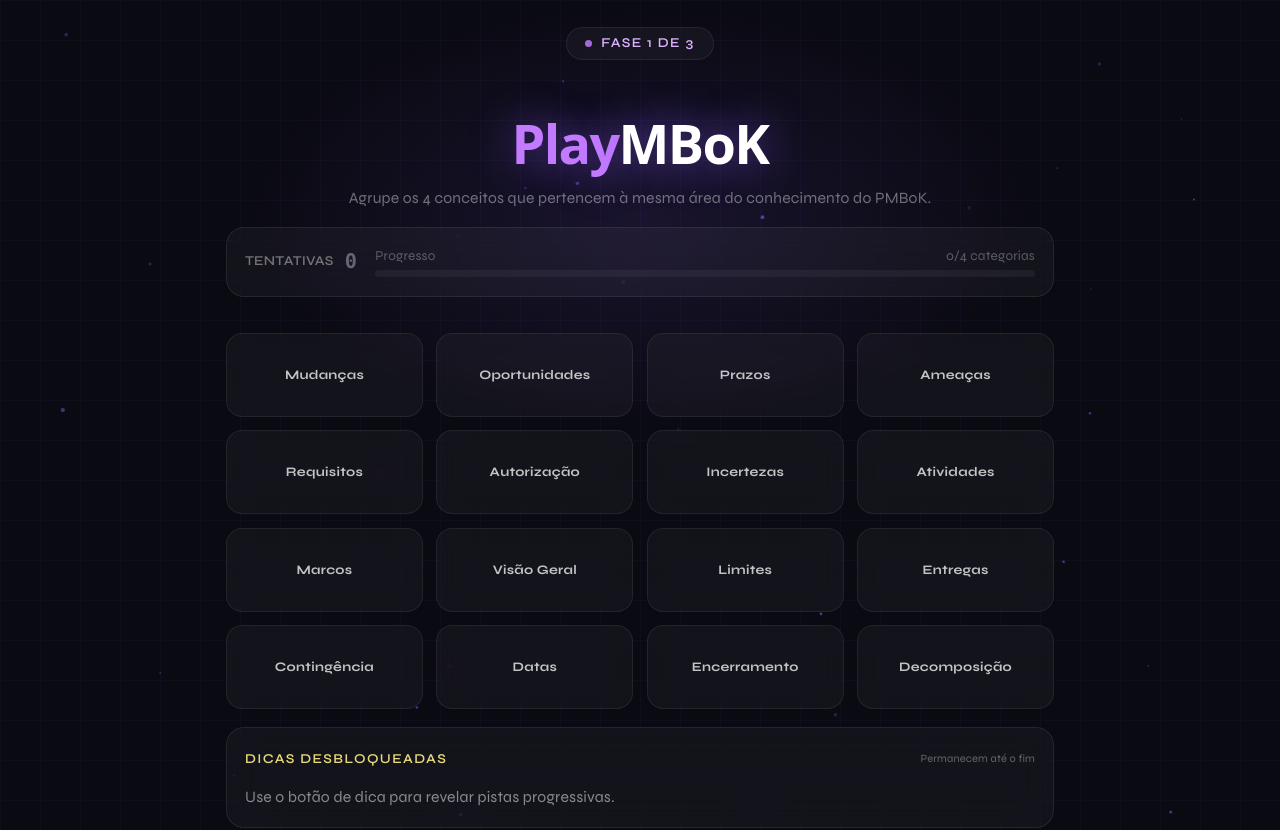
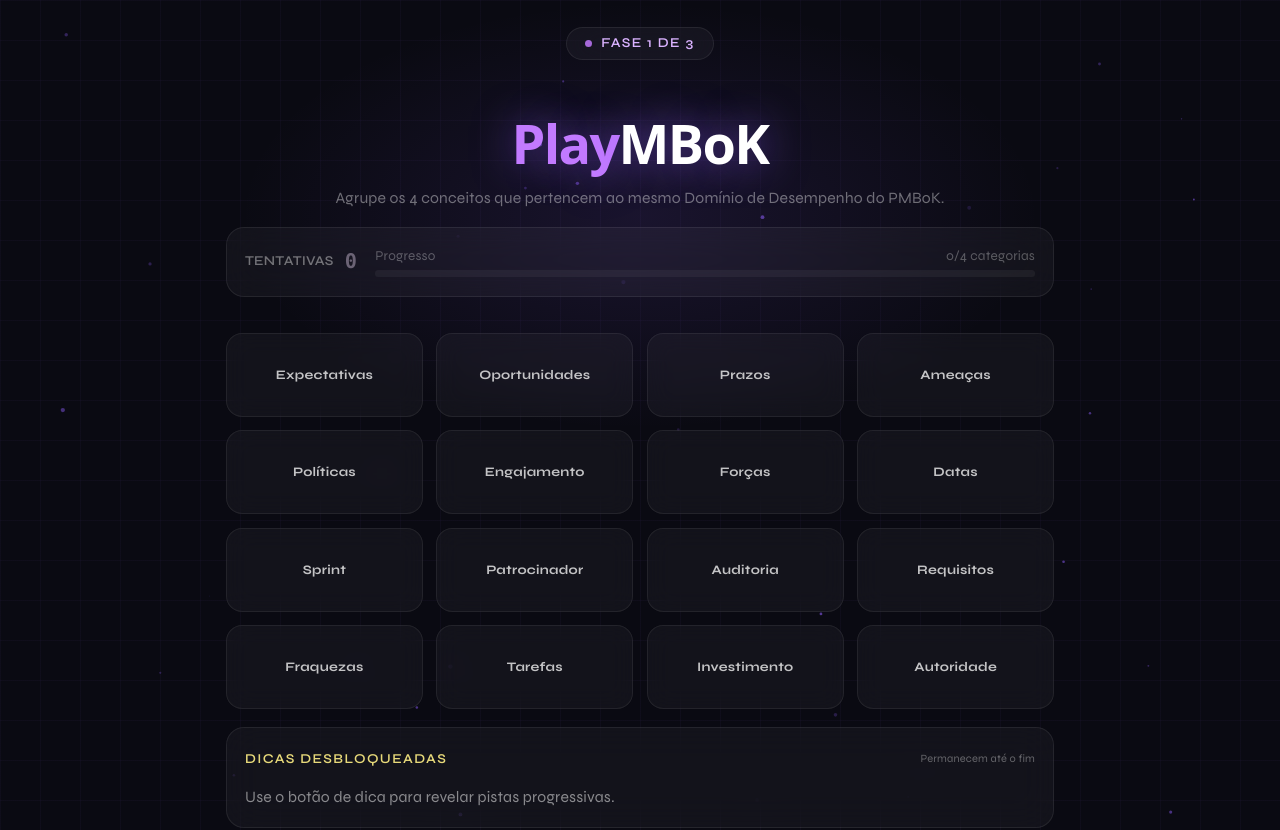
Before and after one commit to SantosVicente/pmbok-game, a React (Vite) app: page / in a window 1280 px wide. Shown: the top 830 px of the page. Built offline with nearby package versions, Linux system fonts and the light colour scheme.

Commit message:
fix: correcting difficulties in the phases and deprecated terms

```diff
--- a/src/components/GameHeader.tsx
+++ b/src/components/GameHeader.tsx
@@ -16,7 +16,7 @@
         <span className="text-purple-400">Play</span>MBoK
       </h1>
       <p ref={subtitleRef} className="text-sm text-center text-white/40 w-full">
-        Agrupe os 4 conceitos que pertencem à mesma área do conhecimento do
+        Agrupe os 4 conceitos que pertencem ao mesmo Domínio de Desempenho do
         PMBoK.
       </p>
     </div>
--- a/src/components/LetterTile.tsx
+++ b/src/components/LetterTile.tsx
@@ -43,7 +43,7 @@
   return (
     <div
       ref={tileRef}
-      className={`h-11 rounded-xl border flex items-center justify-center font-extrabold text-base transition-all duration-200 cursor-default hover:scale-110 hover:shadow-lg ${getStateClass()}`}
+      className={`h-11 rounded-xl border flex items-center justify-center text-2xl  leading-tight transition-all duration-200 cursor-default hover:scale-110 hover:shadow-lg ${getStateClass()}`}
       style={{
         perspective: "1000px",
       }}
--- a/src/game/data.ts
+++ b/src/game/data.ts
@@ -2,20 +2,20 @@
 
 export const HINT_BANK: Record<CategoryId, { title: string; clues: string[] }> =
   {
-    integration: {
-      title: "Integração",
+    stakeholders: {
+      title: "Partes Interessadas",
       clues: [
-        "Pense nos artefatos que conectam o projeto de ponta a ponta.",
-        "Inclui governança geral: abertura, plano consolidado e mudanças.",
-        "Pergunta-guia: o que mantém todas as áreas alinhadas?",
+        "O foco aqui é entender quem tem interesse no projeto.",
+        "Procure por termos relacionados a pessoas, grupos ou organizações.",
+        "Pergunta-guia: quais itens descrevem quem é afetado ou tem poder?",
       ],
     },
-    scope: {
-      title: "Escopo",
+    governance: {
+      title: "Governança",
       clues: [
-        "A ideia central é identificar o que será entregue e seus limites.",
-        "Procure termos ligados a requisitos e decomposicao de trabalho.",
-        "Pergunta-guia: quais itens descrevem entregas e limites?",
+        "Aqui o tema é controle, regras e autoridade.",
+        "Procure por palavras que indiquem direção, monitoramento ou conformidade.",
+        "Pergunta-guia: quais itens falam sobre como o projeto é dirigido e monitorado?",
       ],
     },
     schedule: {
@@ -65,16 +65,16 @@
 
 export const CATEGORY_META: CategoryMeta[] = [
   {
-    id: "integration",
-    label: "Gerenciamento da Integração",
+    id: "stakeholders",
+    label: "Partes Interessadas",
     color: "purple",
-    emoji: "🔗",
+    emoji: "🤝",
   },
   {
-    id: "scope",
-    label: "Gerenciamento do Escopo",
+    id: "governance",
+    label: "Gerenciamento da Governança",
     color: "green",
-    emoji: "📐",
+    emoji: "🛡️",
   },
   {
     id: "schedule",
@@ -86,29 +86,29 @@
 ];
 
 export const ALL_ITEMS: GameItem[] = [
-  // Integração (O que une o projeto)
-  { id: 1, text: "Autorização", category: "integration" },
-  { id: 2, text: "Mudanças", category: "integration" },
-  { id: 3, text: "Encerramento", category: "integration" },
-  { id: 4, text: "Visão Geral", category: "integration" },
+  // Partes Interessadas (Stakeholders)
+  { id: 1, text: "Engajamento", category: "stakeholders" },
+  { id: 2, text: "Expectativas", category: "stakeholders" },
+  { id: 3, text: "Investimento", category: "stakeholders" },
+  { id: 4, text: "Patrocinador", category: "stakeholders" },
 
-  // Escopo (O que será entregue)
-  { id: 5, text: "Decomposição", category: "scope" },
-  { id: 6, text: "Entregas", category: "scope" },
-  { id: 7, text: "Requisitos", category: "scope" },
-  { id: 8, text: "Limites", category: "scope" },
+  // Governança (O que será entregue)
+  { id: 5, text: "Autoridade", category: "governance" },
+  { id: 6, text: "Requisitos", category: "governance" },
+  { id: 7, text: "Políticas", category: "governance" },
+  { id: 8, text: "Auditoria", category: "governance" },
 
   // Cronograma (O tempo)
   { id: 9, text: "Prazos", category: "schedule" },
-  { id: 10, text: "Marcos", category: "schedule" },
-  { id: 11, text: "Datas", category: "schedule" },
-  { id: 12, text: "Atividades", category: "schedule" },
+  { id: 10, text: "Sprint", category: "schedule" },
+  { id: 11, text: "Tarefas", category: "schedule" },
+  { id: 12, text: "Datas", category: "schedule" },
 
   // Riscos (Incertezas e Respostas)
   { id: 13, text: "Ameaças", category: "risk" },
   { id: 14, text: "Oportunidades", category: "risk" },
-  { id: 15, text: "Incertezas", category: "risk" },
-  { id: 16, text: "Contingência", category: "risk" },
+  { id: 15, text: "Forças", category: "risk" },
+  { id: 16, text: "Fraquezas", category: "risk" },
 ];
 
 export function shuffle<T>(arr: readonly T[]): T[] {
--- a/src/game/spelling-bee-utils.ts
+++ b/src/game/spelling-bee-utils.ts
@@ -21,10 +21,10 @@
       "PERCURSO",
       "SUCESSO",
       "PRECO",
-      "RECESSO",
-      "POSSE",
-      "PESOS",
-      "ERROS",
+      "ERRO",
+      "COOPERE",
+      "RECUO",
+      "REUSO",
     ],
   },
 ];
--- a/src/game/types.ts
+++ b/src/game/types.ts
@@ -1,4 +1,4 @@
-export type CategoryId = "integration" | "scope" | "schedule" | "risk";
+export type CategoryId = "stakeholders" | "governance" | "schedule" | "risk";
 
 export type CategoryColor = "purple" | "green" | "yellow" | "red";
 
```
